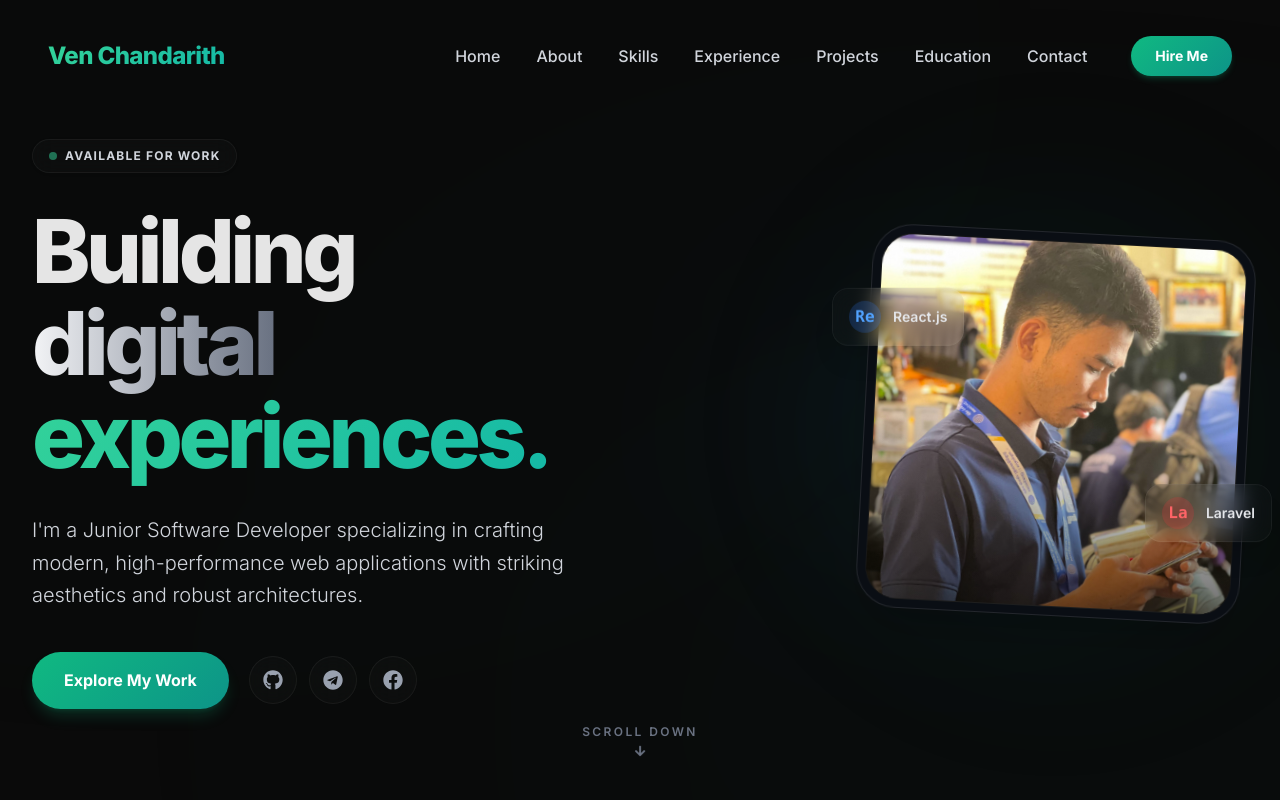
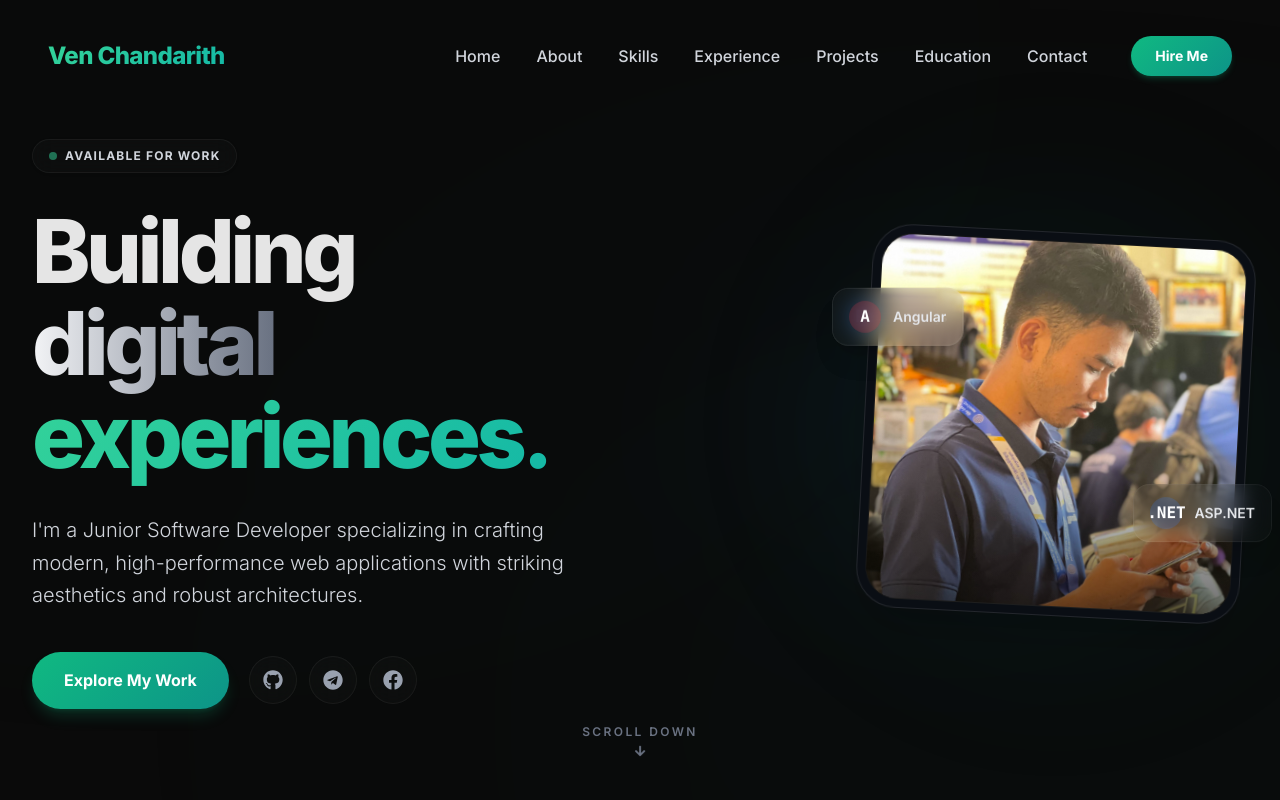
Before and after one commit to DARITH02/portfolio, a React (Vite) app: page / in a window 1280 px wide. Shown: the top 800 px of the page. Built offline with nearby package versions, Linux system fonts and the light colour scheme.

Commit message:
Update Hero.jsx

```diff
--- a/src/sections/Hero.jsx
+++ b/src/sections/Hero.jsx
@@ -129,16 +129,29 @@ const Hero = () => (
               </span>
             </motion.div>
 
+              <motion.div
+              animate={{ y: [-10, 10, -10] }}
+              transition={{ duration: 5, repeat: Infinity, ease: "easeInOut" }}
+              className="absolute -left-8 top-12 px-4 py-3 rounded-2xl glass border border-white/10 shadow-xl flex items-center gap-3"
+            >
+              <span className="w-8 h-8 rounded-full bg-red-500/20 text-white flex items-center justify-center font-bold font-mono">
+                A
+              </span>
+              <span className="text-sm font-semibold text-gray-200">
+                Angular
+              </span>
+            </motion.div>
+
             <motion.div
               animate={{ y: [10, -10, 10] }}
               transition={{ duration: 6, repeat: Infinity, ease: "easeInOut" }}
               className="absolute -right-6 bottom-20 px-4 py-3 rounded-2xl glass border border-white/10 shadow-xl flex items-center gap-3"
             >
-              <span className="w-8 h-8 rounded-full bg-red-500/20 text-red-400 flex items-center justify-center font-bold font-mono">
-                La
+              <span className="w-8 h-8 rounded-full bg-blue-500/20 text-white flex items-center justify-center font-bold font-mono">
+                .NET
               </span>
               <span className="text-sm font-semibold text-gray-200">
-                Laravel
+               ASP.NET
               </span>
             </motion.div>
           </motion.div>
```
